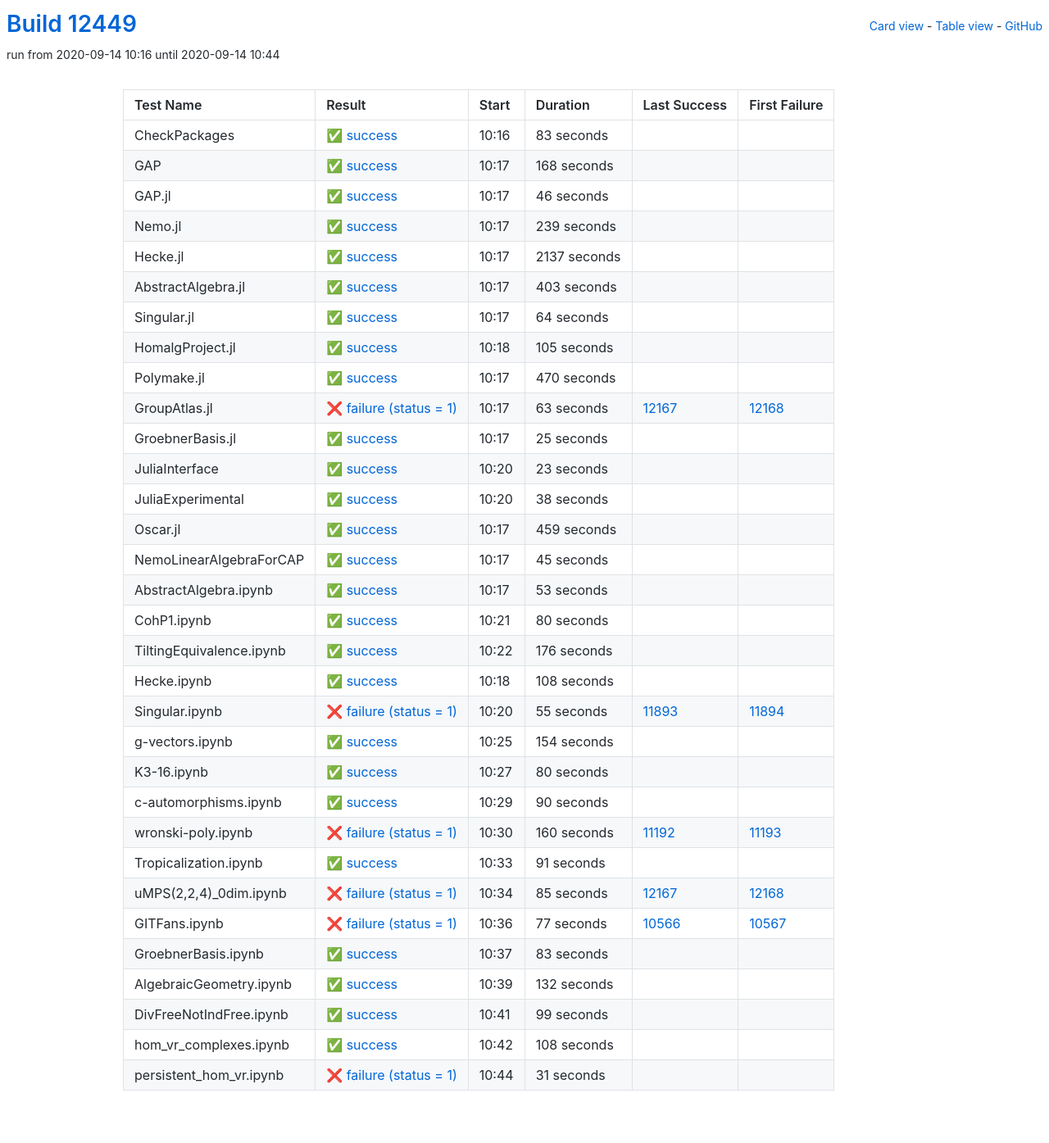
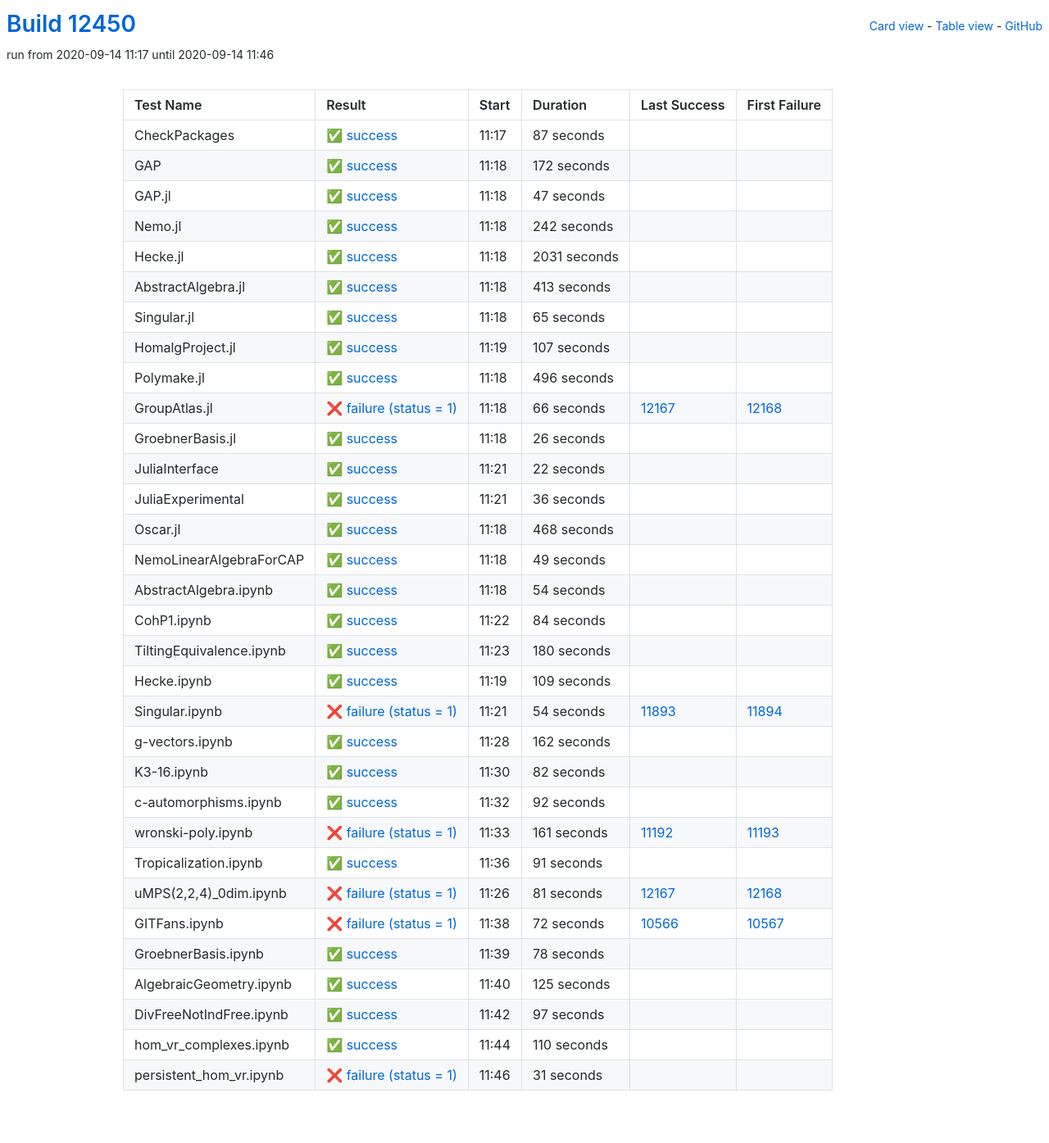
Before and after one commit to oscar-system/oscar-ci-status, a Jekyll site: the page built from table.html, in a window 1280 px wide. Shown: the whole page at 82% size. Built offline with Jekyll 4.4.1, drawn with Linux system fonts in a browser that asks for light colours.

Commit message:
Build #12450

```diff
--- a/_data/ci.yml
+++ b/_data/ci.yml
@@ -1,6 +1,6 @@
 ---
-build: 12449
-build_url: https://oscarci.mathematik.uni-kl.de/job/oscar/12449/
+build: 12450
+build_url: https://oscarci.mathematik.uni-kl.de/job/oscar/12450/
 job: oscar
 organization: oscar-system
 repo: oscar-ci-status
@@ -8,296 +8,296 @@
 tests:
 - name: CheckPackages
   id: checkpackages
-  log: https://oscarci.mathematik.uni-kl.de/job/oscar/12449/artifact/logs/build-12449/CheckPackages.log
-  start: 2020-09-14 10:16
+  log: https://oscarci.mathematik.uni-kl.de/job/oscar/12450/artifact/logs/build-12450/CheckPackages.log
+  start: 2020-09-14 11:17
   success: true
   exitcode: 0
   status: success
-  duration: 83
+  duration: 87
   last_success: false
   last_success_url:
   first_failure: false
   first_failure_url:
 - name: GAP
   id: gap
-  log: https://oscarci.mathematik.uni-kl.de/job/oscar/12449/artifact/logs/build-12449/GAP.log
-  start: 2020-09-14 10:17
+  log: https://oscarci.mathematik.uni-kl.de/job/oscar/12450/artifact/logs/build-12450/GAP.log
+  start: 2020-09-14 11:18
   success: true
   exitcode: 0
   status: success
-  duration: 168
+  duration: 172
   last_success: false
   last_success_url:
   first_failure: false
   first_failure_url:
 - name: GAP.jl
   id: gap-jl
-  log: https://oscarci.mathematik.uni-kl.de/job/oscar/12449/artifact/logs/build-12449/GAP.jl.log
-  start: 2020-09-14 10:17
+  log: https://oscarci.mathematik.uni-kl.de/job/oscar/12450/artifact/logs/build-12450/GAP.jl.log
+  start: 2020-09-14 11:18
   success: true
   exitcode: 0
   status: success
-  duration: 46
+  duration: 47
   last_success: false
   last_success_url:
   first_failure: false
   first_failure_url:
 - name: Nemo.jl
   id: nemo-jl
-  log: https://oscarci.mathematik.uni-kl.de/job/oscar/12449/artifact/logs/build-12449/Nemo.jl.log
-  start: 2020-09-14 10:17
+  log: https://oscarci.mathematik.uni-kl.de/job/oscar/12450/artifact/logs/build-12450/Nemo.jl.log
+  start: 2020-09-14 11:18
   success: true
   exitcode: 0
   status: success
-  duration: 239
+  duration: 242
   last_success: false
   last_success_url:
   first_failure: false
   first_failure_url:
 - name: Hecke.jl
   id: hecke-jl
-  log: https://oscarci.mathematik.uni-kl.de/job/oscar/12449/artifact/logs/build-12449/Hecke.jl.log
-  start: 2020-09-14 10:17
+  log: https://oscarci.mathematik.uni-kl.de/job/oscar/12450/artifact/logs/build-12450/Hecke.jl.log
+  start: 2020-09-14 11:18
   success: true
   exitcode: 0
   status: success
-  duration: 2137
+  duration: 2031
   last_success: false
   last_success_url:
   first_failure: false
   first_failure_url:
 - name: AbstractAlgebra.jl
   id: abstractalgebra-jl
-  log: https://oscarci.mathematik.uni-kl.de/job/oscar/12449/artifact/logs/build-12449/AbstractAlgebra.jl.log
-  start: 2020-09-14 10:17
+  log: https://oscarci.mathematik.uni-kl.de/job/oscar/12450/artifact/logs/build-12450/AbstractAlgebra.jl.log
+  start: 2020-09-14 11:18
   success: true
   exitcode: 0
   status: success
-  duration: 403
+  duration: 413
   last_success: false
   last_success_url:
   first_failure: false
   first_failure_url:
 - name: Singular.jl
   id: singular-jl
-  log: https://oscarci.mathematik.uni-kl.de/job/oscar/12449/artifact/logs/build-12449/Singular.jl.log
-  start: 2020-09-14 10:17
+  log: https://oscarci.mathematik.uni-kl.de/job/oscar/12450/artifact/logs/build-12450/Singular.jl.log
+  start: 2020-09-14 11:18
   success: true
   exitcode: 0
   status: success
-  duration: 64
+  duration: 65
   last_success: false
   last_success_url:
   first_failure: false
   first_failure_url:
 - name: HomalgProject.jl
   id: homalgproject-jl
-  log: https://oscarci.mathematik.uni-kl.de/job/oscar/12449/artifact/logs/build-12449/HomalgProject.jl.log
-  start: 2020-09-14 10:18
+  log: https://oscarci.mathematik.uni-kl.de/job/oscar/12450/artifact/logs/build-12450/HomalgProject.jl.log
+  start: 2020-09-14 11:19
   success: true
   exitcode: 0
   status: success
-  duration: 105
+  duration: 107
   last_success: false
   last_success_url:
   first_failure: false
   first_failure_url:
 - name: Polymake.jl
   id: polymake-jl
-  log: https://oscarci.mathematik.uni-kl.de/job/oscar/12449/artifact/logs/build-12449/Polymake.jl.log
-  start: 2020-09-14 10:17
+  log: https://oscarci.mathematik.uni-kl.de/job/oscar/12450/artifact/logs/build-12450/Polymake.jl.log
+  start: 2020-09-14 11:18
   success: true
   exitcode: 0
   status: success
-  duration: 470
+  duration: 496
   last_success: false
   last_success_url:
   first_failure: false
   first_failure_url:
 - name: GroupAtlas.jl
   id: groupatlas-jl
-  log: https://oscarci.mathematik.uni-kl.de/job/oscar/12449/artifact/logs/build-12449/GroupAtlas.jl.log
-  start: 2020-09-14 10:17
+  log: https://oscarci.mathematik.uni-kl.de/job/oscar/12450/artifact/logs/build-12450/GroupAtlas.jl.log
+  start: 2020-09-14 11:18
   success: false
   exitcode: 1
   status: failure
-  duration: 63
+  duration: 66
   last_success: 12167
   last_success_url: https://oscarci.mathematik.uni-kl.de/job/oscar/12167/
   first_failure: 12168
   first_failure_url: https://oscarci.mathematik.uni-kl.de/job/oscar/12168/
 - name: GroebnerBasis.jl
   id: groebnerbasis-jl
-  log: https://oscarci.mathematik.uni-kl.de/job/oscar/12449/artifact/logs/build-12449/GroebnerBasis.jl.log
-  start: 2020-09-14 10:17
+  log: https://oscarci.mathematik.uni-kl.de/job/oscar/12450/artifact/logs/build-12450/GroebnerBasis.jl.log
+  start: 2020-09-14 11:18
   success: true
   exitcode: 0
   status: success
-  duration: 25
+  duration: 26
   last_success: false
   last_success_url:
   first_failure: false
   first_failure_url:
 - name: JuliaInterface
   id: juliainterface
-  log: https://oscarci.mathematik.uni-kl.de/job/oscar/12449/artifact/logs/build-12449/JuliaInterface.log
-  start: 2020-09-14 10:20
+  log: https://oscarci.mathematik.uni-kl.de/job/oscar/12450/artifact/logs/build-12450/JuliaInterface.log
+  start: 2020-09-14 11:21
   success: true
   exitcode: 0
   status: success
-  duration: 23
+  duration: 22
   last_success: false
   last_success_url:
   first_failure: false
   first_failure_url:
 - name: JuliaExperimental
   id: juliaexperimental
-  log: https://oscarci.mathematik.uni-kl.de/job/oscar/12449/artifact/logs/build-12449/JuliaExperimental.log
-  start: 2020-09-14 10:20
+  log: https://oscarci.mathematik.uni-kl.de/job/oscar/12450/artifact/logs/build-12450/JuliaExperimental.log
+  start: 2020-09-14 11:21
   success: true
   exitcode: 0
   status: success
-  duration: 38
+  duration: 36
   last_success: false
   last_success_url:
   first_failure: false
   first_failure_url:
 - name: Oscar.jl
   id: oscar-jl
-  log: https://oscarci.mathematik.uni-kl.de/job/oscar/12449/artifact/logs/build-12449/Oscar.jl.log
-  start: 2020-09-14 10:17
+  log: https://oscarci.mathematik.uni-kl.de/job/oscar/12450/artifact/logs/build-12450/Oscar.jl.log
+  start: 2020-09-14 11:18
   success: true
   exitcode: 0
   status: success
-  duration: 459
+  duration: 468
   last_success: false
   last_success_url:
   first_failure: false
   first_failure_url:
 - name: NemoLinearAlgebraForCAP
   id: nemolinearalgebraforcap
-  log: https://oscarci.mathematik.uni-kl.de/job/oscar/12449/artifact/logs/build-12449/NemoLinearAlgebraForCAP.log
-  start: 2020-09-14 10:17
+  log: https://oscarci.mathematik.uni-kl.de/job/oscar/12450/artifact/logs/build-12450/NemoLinearAlgebraForCAP.log
+  start: 2020-09-14 11:18
   success: true
   exitcode: 0
   status: success
-  duration: 45
+  duration: 49
   last_success: false
   last_success_url:
   first_failure: false
   first_failure_url:
 - name: AbstractAlgebra.ipynb
   id: abstractalgebra-ipynb
-  log: https://oscarci.mathematik.uni-kl.de/job/oscar/12449/artifact/logs/build-12449/AbstractAlgebra.ipynb.log
-  start: 2020-09-14 10:17
+  log: https://oscarci.mathematik.uni-kl.de/job/oscar/12450/artifact/logs/build-12450/AbstractAlgebra.ipynb.log
+  start: 2020-09-14 11:18
   success: true
   exitcode: 0
   status: success
-  duration: 53
+  duration: 54
   last_success: false
   last_success_url:
   first_failure: false
   first_failure_url:
 - name: CohP1.ipynb
   id: cohp1-ipynb
-  log: https://oscarci.mathematik.uni-kl.de/job/oscar/12449/artifact/logs/build-12449/CohP1.ipynb.log
-  start: 2020-09-14 10:21
+  log: https://oscarci.mathematik.uni-kl.de/job/oscar/12450/artifact/logs/build-12450/CohP1.ipynb.log
+  start: 2020-09-14 11:22
   success: true
   exitcode: 0
   status: success
-  duration: 80
+  duration: 84
   last_success: false
   last_success_url:
   first_failure: false
   first_failure_url:
 - name: TiltingEquivalence.ipynb
   id: tiltingequivalence-ipynb
-  log: https://oscarci.mathematik.uni-kl.de/job/oscar/12449/artifact/logs/build-12449/TiltingEquivalence.ipynb.log
-  start: 2020-09-14 10:22
+  log: https://oscarci.mathematik.uni-kl.de/job/oscar/12450/artifact/logs/build-12450/TiltingEquivalence.ipynb.log
+  start: 2020-09-14 11:23
   success: true
   exitcode: 0
   status: success
-  duration: 176
+  duration: 180
   last_success: false
   last_success_url:
   first_failure: false
   first_failure_url:
 - name: Hecke.ipynb
   id: hecke-ipynb
-  log: https://oscarci.mathematik.uni-kl.de/job/oscar/12449/artifact/logs/build-12449/Hecke.ipynb.log
-  start: 2020-09-14 10:18
+  log: https://oscarci.mathematik.uni-kl.de/job/oscar/12450/artifact/logs/build-12450/Hecke.ipynb.log
+  start: 2020-09-14 11:19
   success: true
   exitcode: 0
   status: success
-  duration: 108
+  duration: 109
   last_success: false
   last_success_url:
   first_failure: false
   first_failure_url:
 - name: Singular.ipynb
   id: singular-ipynb
-  log: https://oscarci.mathematik.uni-kl.de/job/oscar/12449/artifact/logs/build-12449/Singular.ipynb.log
-  start: 2020-09-14 10:20
+  log: https://oscarci.mathematik.uni-kl.de/job/oscar/12450/artifact/logs/build-12450/Singular.ipynb.log
+  start: 2020-09-14 11:21
   success: false
   exitcode: 1
   status: failure
-  duration: 55
+  duration: 54
   last_success: 11893
   last_success_url: https://oscarci.mathematik.uni-kl.de/job/oscar/11893/
   first_failure: 11894
   first_failure_url: https://oscarci.mathematik.uni-kl.de/job/oscar/11894/
 - name: g-vectors.ipynb
   id: g-vectors-ipynb
-  log: https://oscarci.mathematik.uni-kl.de/job/oscar/12449/artifact/logs/build-12449/g-vectors.ipynb.log
-  start: 2020-09-14 10:25
+  log: https://oscarci.mathematik.uni-kl.de/job/oscar/12450/artifact/logs/build-12450/g-vectors.ipynb.log
+  start: 2020-09-14 11:28
   success: true
   exitcode: 0
   status: success
-  duration: 154
+  duration: 162
   last_success: false
   last_success_url:
   first_failure: false
   first_failure_url:
 - name: K3-16.ipynb
   id: k3-16-ipynb
-  log: https://oscarci.mathematik.uni-kl.de/job/oscar/12449/artifact/logs/build-12449/K3-16.ipynb.log
-  start: 2020-09-14 10:27
+  log: https://oscarci.mathematik.uni-kl.de/job/oscar/12450/artifact/logs/build-12450/K3-16.ipynb.log
+  start: 2020-09-14 11:30
   success: true
   exitcode: 0
   status: success
-  duration: 80
+  duration: 82
   last_success: false
   last_success_url:
   first_failure: false
   first_failure_url:
 - name: c-automorphisms.ipynb
   id: c-automorphisms-ipynb
-  log: https://oscarci.mathematik.uni-kl.de/job/oscar/12449/artifact/logs/build-12449/c-automorphisms.ipynb.log
-  start: 2020-09-14 10:29
+  log: https://oscarci.mathematik.uni-kl.de/job/oscar/12450/artifact/logs/build-12450/c-automorphisms.ipynb.log
+  start: 2020-09-14 11:32
   success: true
   exitcode: 0
   status: success
-  duration: 90
+  duration: 92
   last_success: false
   last_success_url:
   first_failure: false
   first_failure_url:
 - name: wronski-poly.ipynb
   id: wronski-poly-ipynb
-  log: https://oscarci.mathematik.uni-kl.de/job/oscar/12449/artifact/logs/build-12449/wronski-poly.ipynb.log
-  start: 2020-09-14 10:30
+  log: https://oscarci.mathematik.uni-kl.de/job/oscar/12450/artifact/logs/build-12450/wronski-poly.ipynb.log
+  start: 2020-09-14 11:33
   success: false
   exitcode: 1
   status: failure
-  duration: 160
+  duration: 161
   last_success: 11192
   last_success_url: https://oscarci.mathematik.uni-kl.de/job/oscar/11192/
   first_failure: 11193
   first_failure_url: https://oscarci.mathematik.uni-kl.de/job/oscar/11193/
 - name: Tropicalization.ipynb
   id: tropicalization-ipynb
-  log: https://oscarci.mathematik.uni-kl.de/job/oscar/12449/artifact/logs/build-12449/Tropicalization.ipynb.log
-  start: 2020-09-14 10:33
+  log: https://oscarci.mathematik.uni-kl.de/job/oscar/12450/artifact/logs/build-12450/Tropicalization.ipynb.log
+  start: 2020-09-14 11:36
   success: true
   exitcode: 0
   status: success
@@ -308,80 +308,80 @@
   first_failure_url:
 - name: uMPS(2,2,4)_0dim.ipynb
   id: umps-2-2-4-0dim-ipynb
-  log: https://oscarci.mathematik.uni-kl.de/job/oscar/12449/artifact/logs/build-12449/uMPS-2-2-4-_0dim.ipynb.log
-  start: 2020-09-14 10:34
+  log: https://oscarci.mathematik.uni-kl.de/job/oscar/12450/artifact/logs/build-12450/uMPS-2-2-4-_0dim.ipynb.log
+  start: 2020-09-14 11:26
   success: false
   exitcode: 1
   status: failure
-  duration: 85
+  duration: 81
   last_success: 12167
   last_success_url: https://oscarci.mathematik.uni-kl.de/job/oscar/12167/
   first_failure: 12168
   first_failure_url: https://oscarci.mathematik.uni-kl.de/job/oscar/12168/
 - name: GITFans.ipynb
   id: gitfans-ipynb
-  log: https://oscarci.mathematik.uni-kl.de/job/oscar/12449/artifact/logs/build-12449/GITFans.ipynb.log
-  start: 2020-09-14 10:36
+  log: https://oscarci.mathematik.uni-kl.de/job/oscar/12450/artifact/logs/build-12450/GITFans.ipynb.log
+  start: 2020-09-14 11:38
   success: false
   exitcode: 1
   status: failure
-  duration: 77
+  duration: 72
   last_success: 10566
   last_success_url: https://oscarci.mathematik.uni-kl.de/job/oscar/10566/
   first_failure: 10567
   first_failure_url: https://oscarci.mathematik.uni-kl.de/job/oscar/10567/
 - name: GroebnerBasis.ipynb
   id: groebnerbasis-ipynb
-  log: https://oscarci.mathematik.uni-kl.de/job/oscar/12449/artifact/logs/build-12449/GroebnerBasis.ipynb.log
-  start: 2020-09-14 10:37
+  log: https://oscarci.mathematik.uni-kl.de/job/oscar/12450/artifact/logs/build-12450/GroebnerBasis.ipynb.log
+  start: 2020-09-14 11:39
   success: true
   exitcode: 0
   status: success
-  duration: 83
+  duration: 78
   last_success: false
   last_success_url:
   first_failure: false
   first_failure_url:
 - name: AlgebraicGeometry.ipynb
   id: algebraicgeometry-ipynb
-  log: https://oscarci.mathematik.uni-kl.de/job/oscar/12449/artifact/logs/build-12449/AlgebraicGeometry.ipynb.log
-  start: 2020-09-14 10:39
+  log: https://oscarci.mathematik.uni-kl.de/job/oscar/12450/artifact/logs/build-12450/AlgebraicGeometry.ipynb.log
+  start: 2020-09-14 11:40
   success: true
   exitcode: 0
   status: success
-  duration: 132
+  duration: 125
   last_success: false
   last_success_url:
   first_failure: false
   first_failure_url:
 - name: DivFreeNotIndFree.ipynb
   id: divfreenotindfree-ipynb
-  log: https://oscarci.mathematik.uni-kl.de/job/oscar/12449/artifact/logs/build-12449/DivFreeNotIndFree.ipynb.log
-  start: 2020-09-14 10:41
+  log: https://oscarci.mathematik.uni-kl.de/job/oscar/12450/artifact/logs/build-12450/DivFreeNotIndFree.ipynb.log
+  start: 2020-09-14 11:42
   success: true
   exitcode: 0
   status: success
-  duration: 99
+  duration: 97
   last_success: false
   last_success_url:
   first_failure: false
   first_failure_url:
 - name: hom_vr_complexes.ipynb
   id: hom-vr-complexes-ipynb
-  log: https://oscarci.mathematik.uni-kl.de/job/oscar/12449/artifact/logs/build-12449/hom_vr_complexes.ipynb.log
-  start: 2020-09-14 10:42
+  log: https://oscarci.mathematik.uni-kl.de/job/oscar/12450/artifact/logs/build-12450/hom_vr_complexes.ipynb.log
+  start: 2020-09-14 11:44
   success: true
   exitcode: 0
   status: success
-  duration: 108
+  duration: 110
   last_success: false
   last_success_url:
   first_failure: false
   first_failure_url:
 - name: persistent_hom_vr.ipynb
   id: persistent-hom-vr-ipynb
-  log: https://oscarci.mathematik.uni-kl.de/job/oscar/12449/artifact/logs/build-12449/persistent_hom_vr.ipynb.log
-  start: 2020-09-14 10:44
+  log: https://oscarci.mathematik.uni-kl.de/job/oscar/12450/artifact/logs/build-12450/persistent_hom_vr.ipynb.log
+  start: 2020-09-14 11:46
   success: false
   exitcode: 1
   status: failure
```
Also changed, not shown: README.md.
